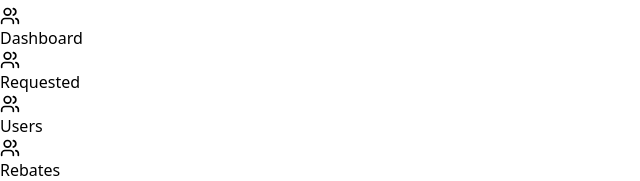
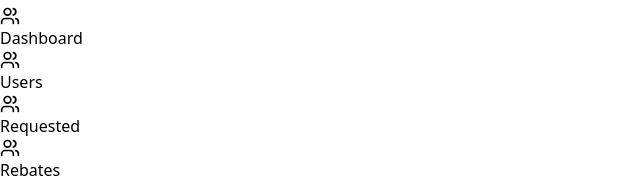
Before and after one commit to Mayank-Webseeder/binaryFundingAdminFrontend, a React (Vite) app: page /inactive-users in a window 1280 px wide. Shown: the part 383-564 px from the top of the page, without its empty margins (0-640 px from the left). Built offline with nearby package versions, Linux system fonts and the light colour scheme; the HTML template or start-up script is replaced by a standard one.

Commit message:
updated sidebar

```diff
--- a/src/components/SideBar.jsx
+++ b/src/components/SideBar.jsx
@@ -59,6 +59,16 @@ const Sidebar = () => {
             </div>
           </Link>
           <Link
+            to="/users"
+            className={`block w-full text-left p-2 rounded text-white ${
+              isActiveRoute("/users") ? "bg-[#0f6dd3]" : "bg-[#0f6dd3]/20 hover:bg-[#0f6dd3]"
+            }`}
+          >
+            <div className="flex items-center gap-2">
+              <Users size={20} /> Users
+            </div>
+          </Link>
+          <Link
             to="/requested"
             className={`block w-full text-left p-2 rounded text-white ${
               isActiveRoute("/requested") ? "bg-[#0f6dd3]" : "bg-[#0f6dd3]/20 hover:bg-[#0f6dd3]"
@@ -68,16 +78,7 @@ const Sidebar = () => {
               <Users size={20} /> Requested
             </div>
           </Link>
-          <Link
-            to="/users"
-            className={`block w-full text-left p-2 rounded text-white ${
-              isActiveRoute("/users") ? "bg-[#0f6dd3]" : "bg-[#0f6dd3]/20 hover:bg-[#0f6dd3]"
-            }`}
-          >
-            <div className="flex items-center gap-2">
-              <Users size={20} /> Users
-            </div>
-          </Link>
+
           {/* <Link
             to="/activeUsers"
             className={`block w-full text-left p-2 rounded text-white ${
```
